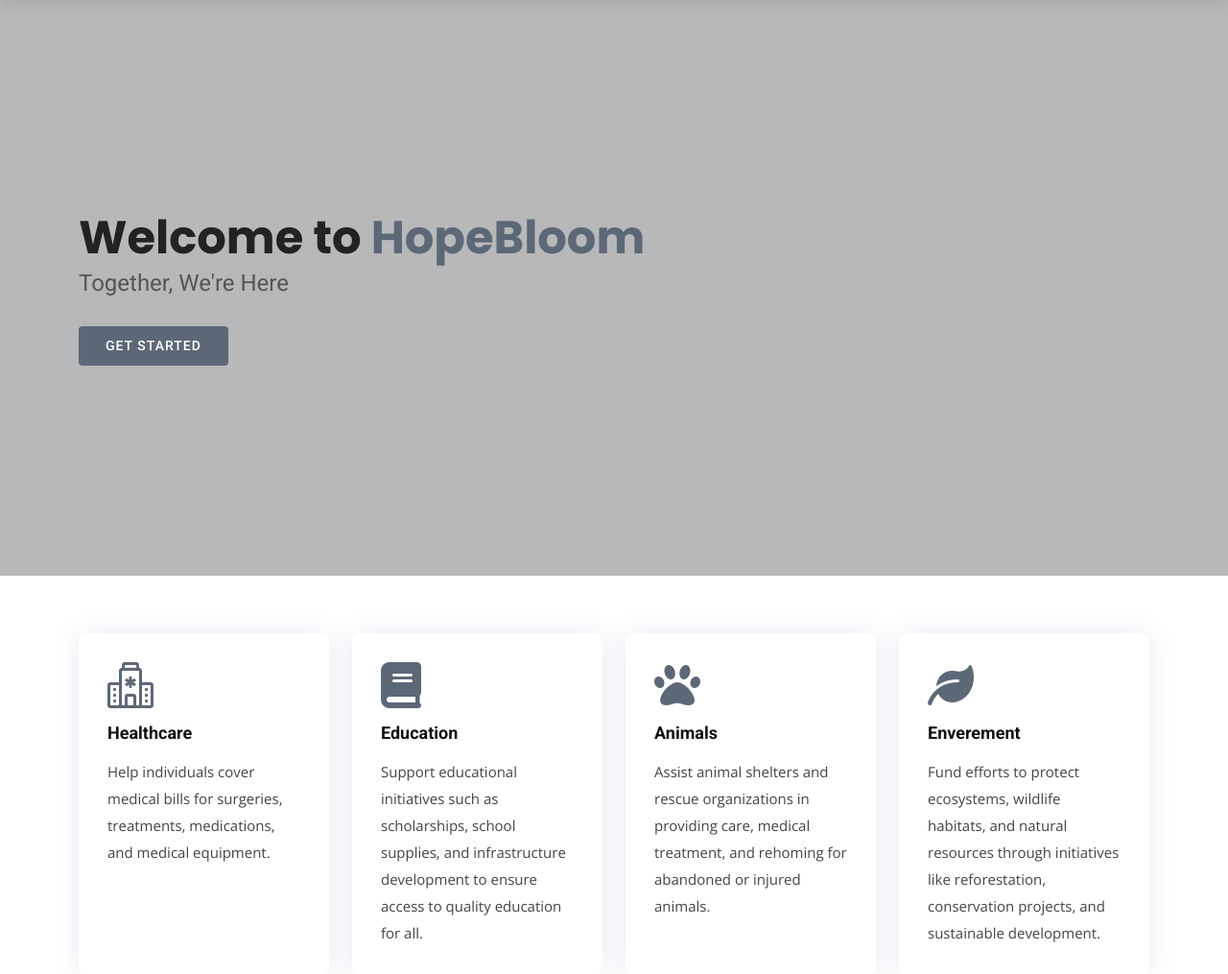
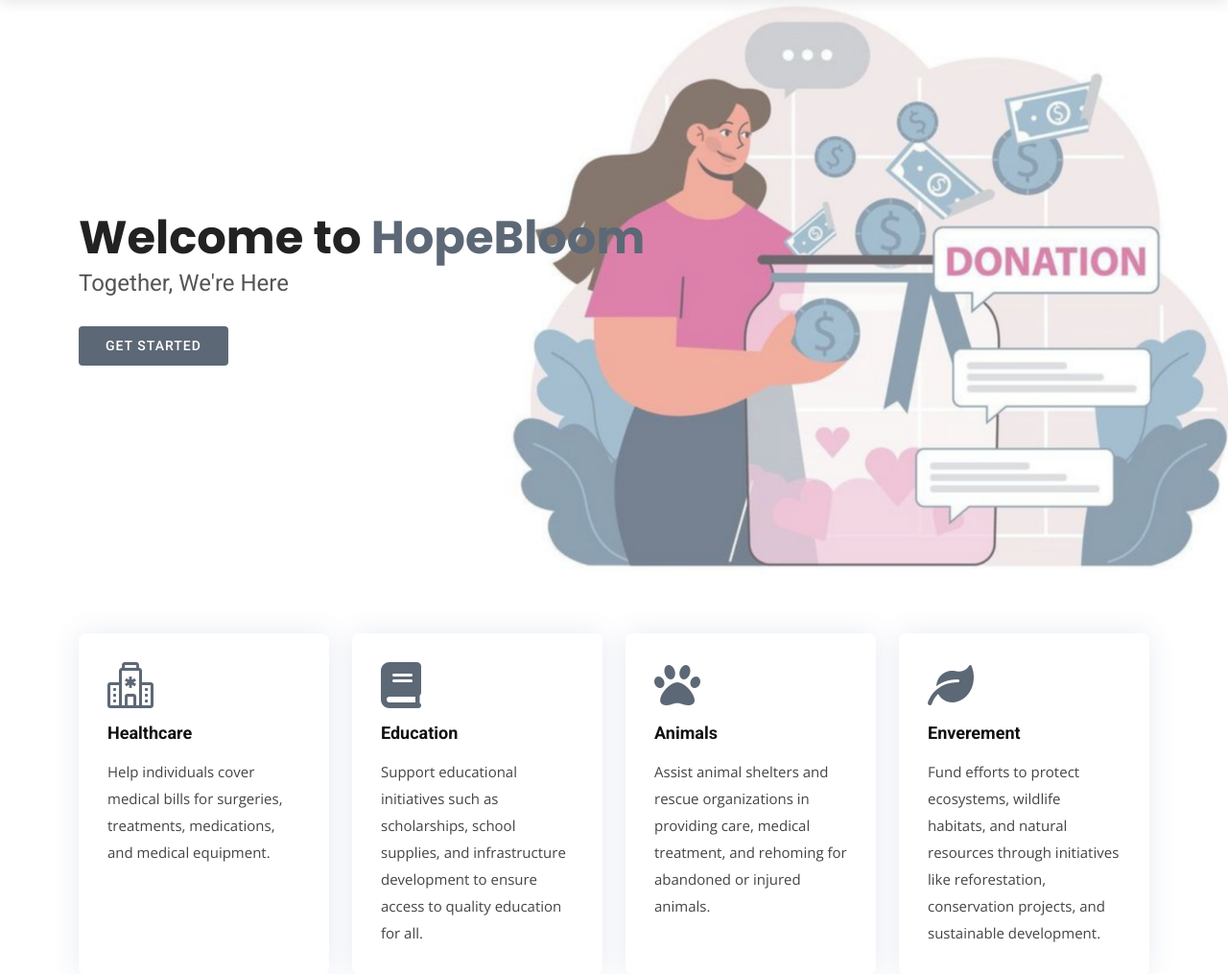
Before and after one commit to ilhamehoumadi/project, a Django app: page / in a window 1280 px wide. Shown: the part 70-1085 px from the top of the page at 96% size. Run offline with Django 5.2, Linux system fonts and the light colour scheme; parts of the project's set-up code (start-up, migrations or seed data) failed here and were passed over; some libraries are stand-ins or nearby versions.

Commit message:
background

```diff
--- a/project/project/static/assets/css/style.css
+++ b/project/project/static/assets/css/style.css
@@ -402,7 +402,7 @@ h6 {
 #hero {
   width: 100%;
   height: 75vh;
-  background-image: url("static/assets/img/About.jpg") top left;
+  /*background-image: url("project\project\static\assets\img\testhome.jpeg") top left;*/
   background-color: #4b4e52;
   background-size: cover;
   position: relative;
@@ -410,7 +410,7 @@ h6 {
 
 #hero:before {
   content: "";
-  background: rgba(255, 255, 255, 0.6);
+  background: rgba(255, 255, 255, 0.3);
   position: absolute;
   bottom: 0;
   top: 0;
@@ -670,6 +670,7 @@ section {
 /*--------------------------------------------------------------
 # About
 --------------------------------------------------------------*/
+
 .about .content h3 {
   font-weight: 600;
   font-size: 26px;
--- a/project/templates/pages/index.html
+++ b/project/templates/pages/index.html
@@ -16,7 +16,7 @@
 
 
   <!-- ======= Hero Section ======= -->
-  <section id="hero" class="d-flex align-items-center">
+  <section id="hero" class="d-flex align-items-center"style="background-image: url('static/assets/img/Mine.jpg');">
     <div class="container" data-aos="zoom-out" data-aos-delay="100">
       <h1>Welcome to <span> HopeBloom      </span></h1>
       <h2> Together, We're Here </h2>
@@ -161,8 +161,9 @@
 
           <div class="col-lg-3 col-md-6 mt-5 mt-lg-0">
             <div class="count-box">
-              <i class="bi bi-headset"></i>
-              <span data-purecounter-start="0" data-purecounter-end="3" data-purecounter-duration="1" class="purecounter"></span>
+              <link href="https://cdnjs.cloudflare.com/ajax/libs/font-awesome/6.0.0-beta3/css/all.min.css" rel="stylesheet">
+              <i class="fas fa-th-large"></i>
+              <span data-purecounter-start="0" data-purecounter-end="4" data-purecounter-duration="1" class="purecounter"></span>
               <p>Categories </p>
             </div>
           </div>
```
Also changed, not shown: project/project/static/assets/img/Mine.jpg (added).
